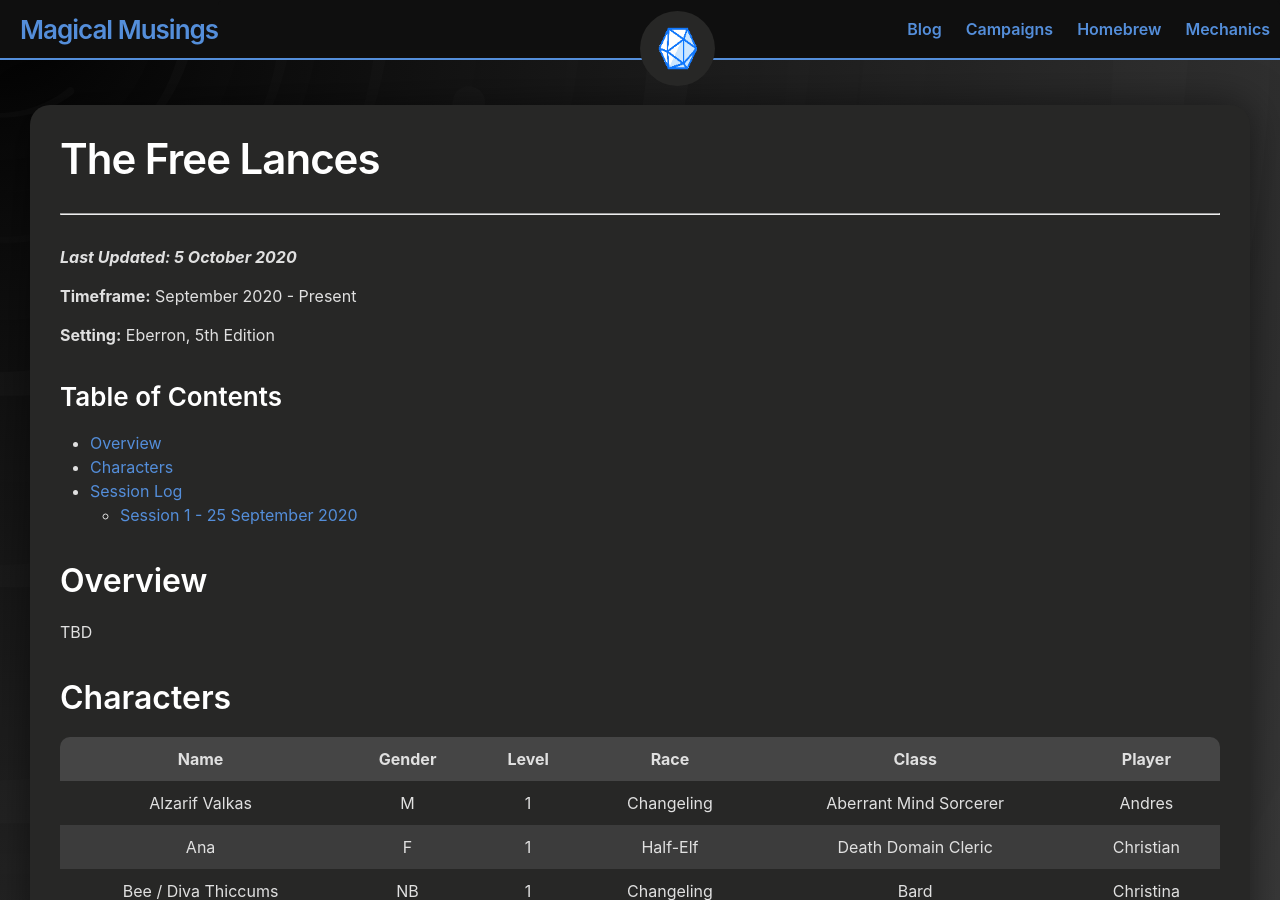
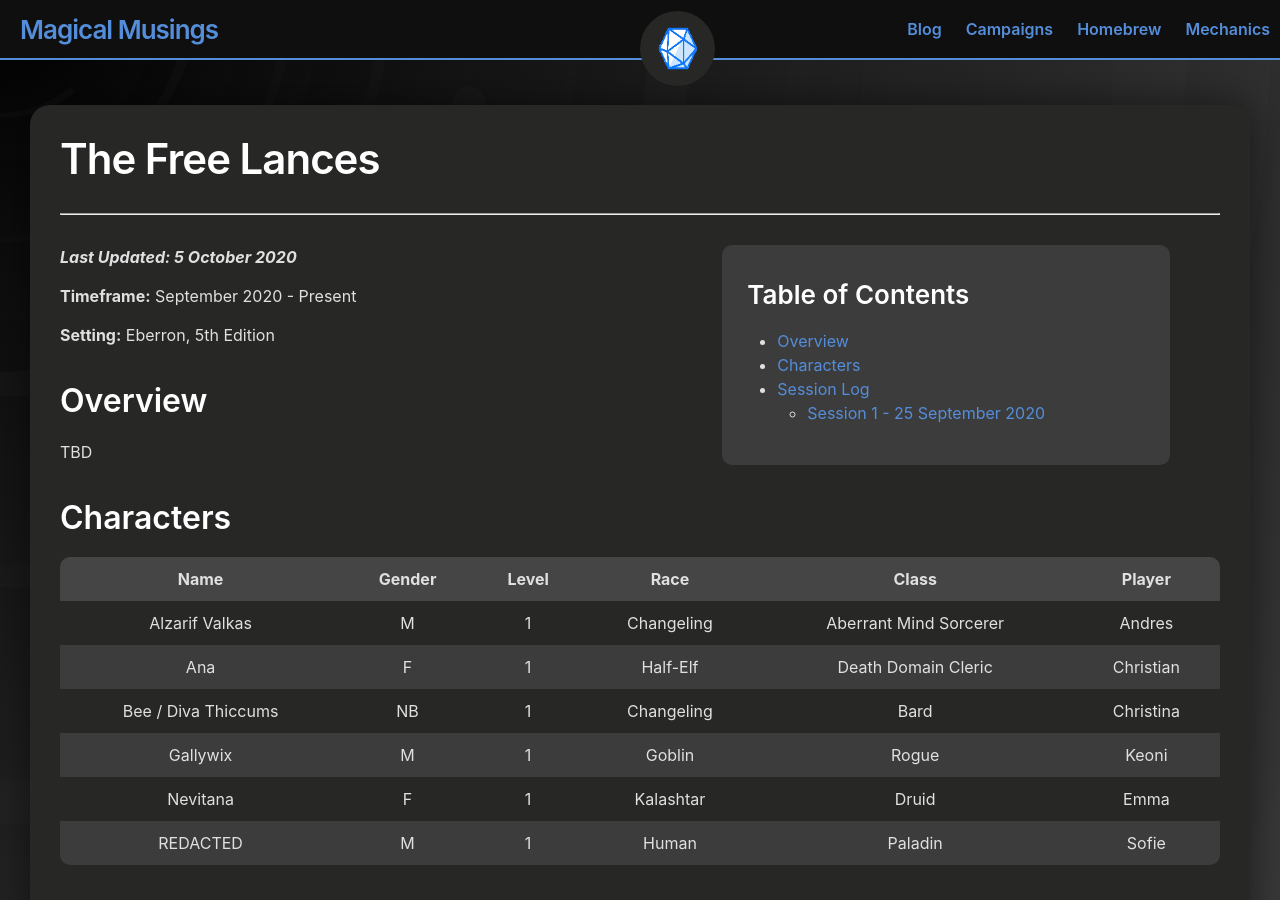
Before and after one commit to andersthemagi/magicalmusings.github.io, a Jekyll site: the page built from _posts/campaigns/2020-10-05-campaign-free-lances.md, in a window 1280 px wide and 900 px high. Built offline with Jekyll 4.4.1, drawn with Linux system fonts in a browser that asks for light colours.

Commit message:
fixing toc

```diff
--- a/_posts/campaigns/2020-10-05-campaign-free-lances.md
+++ b/_posts/campaigns/2020-10-05-campaign-free-lances.md
@@ -8,17 +8,23 @@ author: Andres Sepulveda
 
 <hr>
 
+<div class="toc">
+
+### Table of Contents
+{:.no_toc}
+
+* TOC
+{:toc}
+
+</div>
+
 ***Last Updated: 5 October 2020***
 
 **Timeframe:** September 2020 - Present
 
 **Setting:** Eberron, 5th Edition
 
-### Table of Contents
-{:.no_toc}
 
-* TOC
-{:toc}
 
 ## Overview
 
```
Also changed, not shown: _posts/campaigns/2020-10-05-campaign-home-meepo.md (+9 -5 lines), _posts/campaigns/2020-10-05-campaign-pmef.md (+9 -5 lines), _posts/campaigns/2020-10-05-campaign-silver-wardens.md (+9 -5 lines), _posts/mechanics/2020-10-07-mechanics-combat.md (+3 -3 lines).
